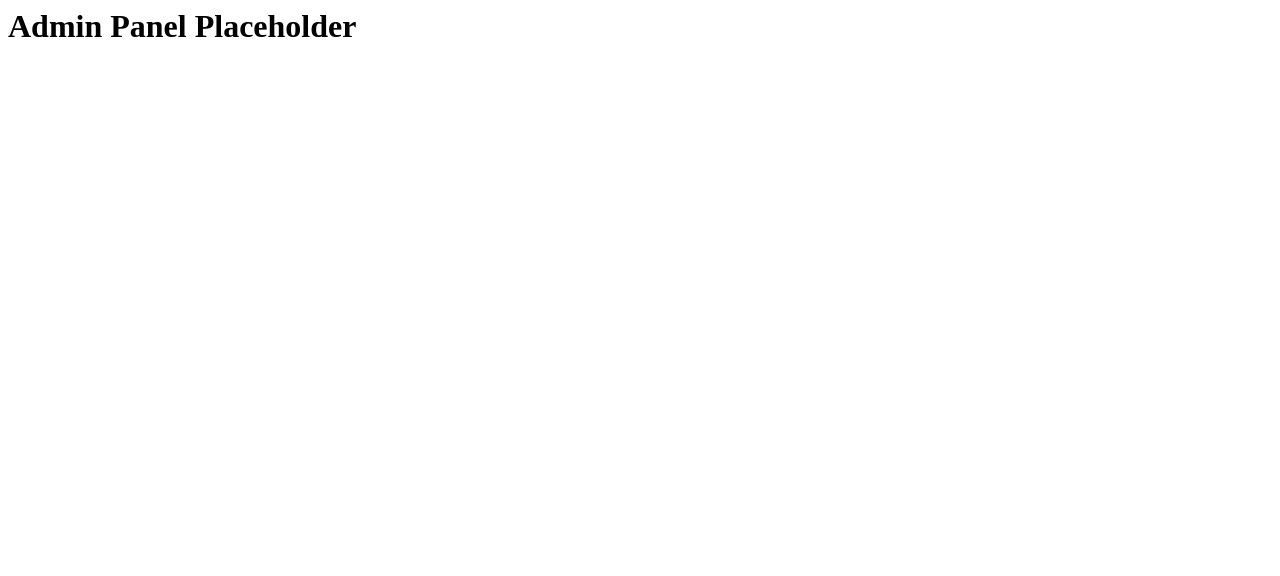
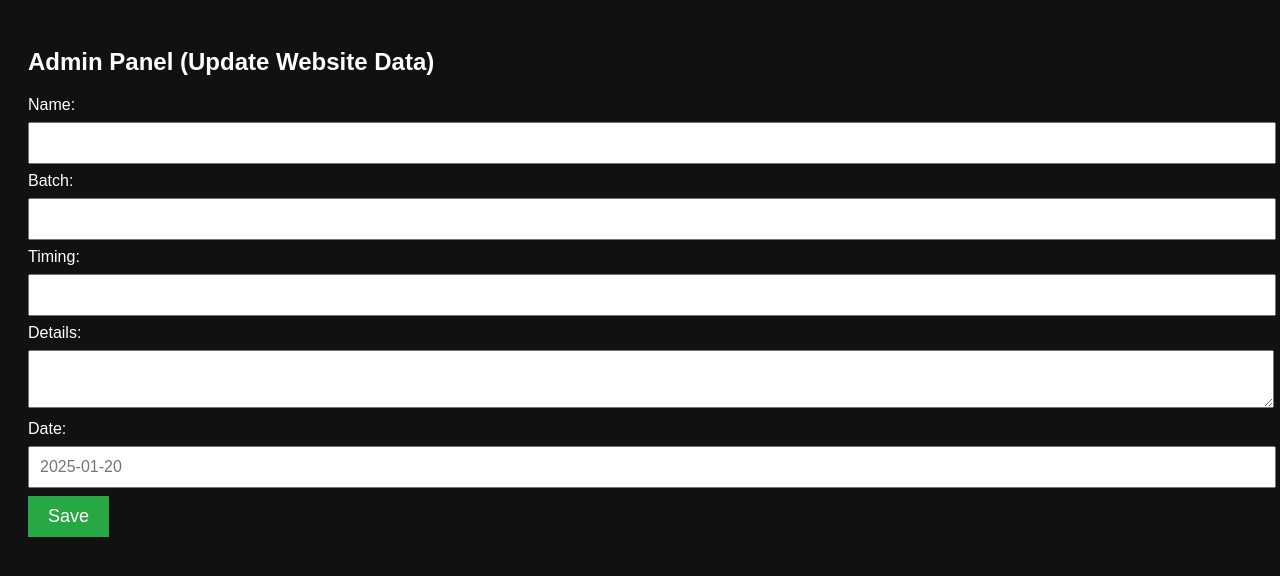
Before and after one commit to theicons1/schedules, a plain HTML site: page admin.html in a window 1280 px wide. Drawn offline with Linux system fonts and the light colour scheme.

Commit message:
Update admin.html

```diff
--- a/admin.html
+++ b/admin.html
@@ -1 +1,67 @@
-<html><body><h1>Admin Panel Placeholder</h1></body></html>
+<!DOCTYPE html>
+<html>
+<head>
+<meta charset="UTF-8">
+<title>Admin Panel</title>
+<style>
+body{font-family:Arial;background:#111;color:#fff;padding:20px;}
+input, textarea{width:100%;padding:10px;margin:8px 0;font-size:16px;}
+button{padding:10px 20px;font-size:18px;background:#28a745;color:#fff;border:none;cursor:pointer;}
+</style>
+</head>
+<body>
+<h2>Admin Panel (Update Website Data)</h2>
+
+<label>Name:</label>
+<input id="nameInput" type="text">
+
+<label>Batch:</label>
+<input id="batchInput" type="text">
+
+<label>Timing:</label>
+<input id="timingInput" type="text">
+
+<label>Details:</label>
+<textarea id="detailsInput"></textarea>
+
+<label>Date:</label>
+<input id="dateInput" type="text" placeholder="2025-01-20">
+
+<button onclick="saveData()">Save</button>
+
+<!-- Firebase (version 8 compatible with simple HTML) -->
+<script src="https://www.gstatic.com/firebasejs/8.10.1/firebase-app.js"></script>
+<script src="https://www.gstatic.com/firebasejs/8.10.1/firebase-database.js"></script>
+
+<script>
+// Firebase config (YOUR real config)
+const firebaseConfig = {
+  apiKey: "AIzaSyA6qx5BLXZHXDnN74cKWYOlSBHODBLG9p0",
+  authDomain: "the-icons-dc24a.firebaseapp.com",
+  databaseURL: "https://the-icons-dc24a-default-rtdb.firebaseio.com",
+  projectId: "the-icons-dc24a",
+  storageBucket: "the-icons-dc24a.firebasestorage.app",
+  messagingSenderId: "466340073612",
+  appId: "1:466340073612:web:6e4fc3a584127022ecaba9"
+};
+
+firebase.initializeApp(firebaseConfig);
+
+// SAVE BUTTON FUNCTION
+function saveData(){
+    firebase.database().ref("websiteData").set({
+        name: document.getElementById("nameInput").value,
+        batch: document.getElementById("batchInput").value,
+        timing: document.getElementById("timingInput").value,
+        details: document.getElementById("detailsInput").value,
+        date: document.getElementById("dateInput").value
+    }).then(()=>{
+        alert("Data Saved Successfully!");
+    }).catch(err=>{
+        alert("ERROR: " + err.message);
+    });
+}
+</script>
+
+</body>
+</html>
```
